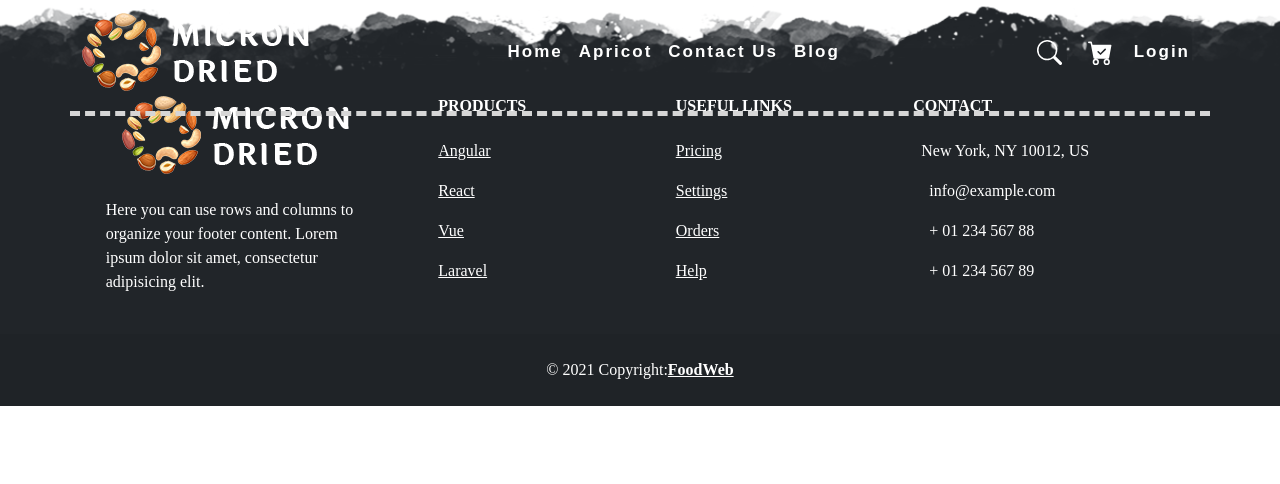
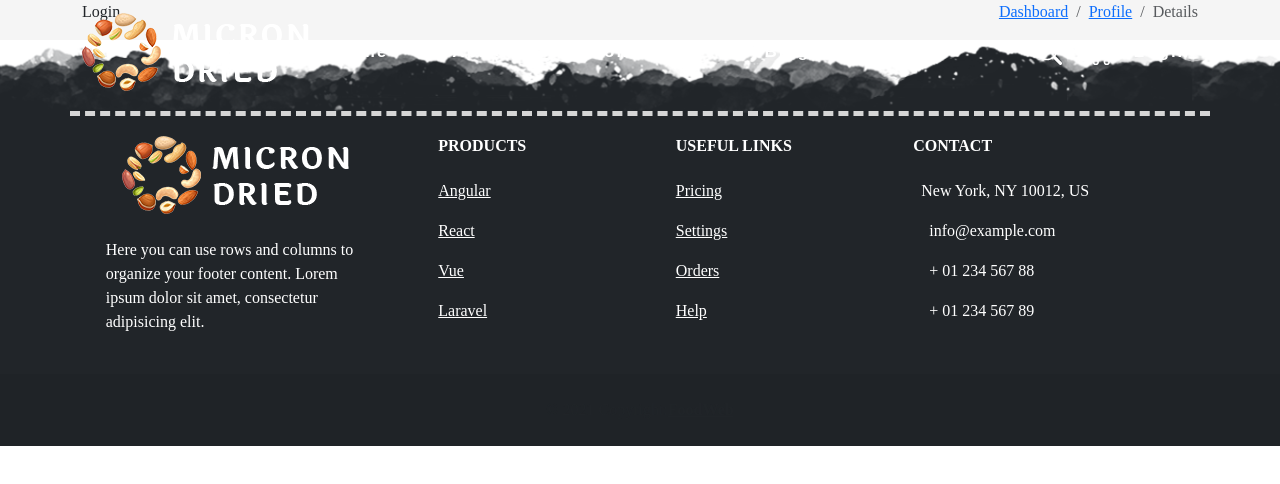
Before and after one commit to BasmalaAyman4/FoodWeb, a React (Create React App) app: page /login in a window 1280 px wide. Shown: the top 484 px of the page. Built offline with nearby package versions, Linux system fonts and the light colour scheme.

Commit message:
first commit

```diff
--- a/src/App.js
+++ b/src/App.js
@@ -1,26 +1,16 @@
 
 import './App.css';
 import Navbar from './Component/Global/NavBar/Navbar'
+import Footer from "./Component/Global/Footer/Footer"
 import Router from './Router/Router';
-import { createContext, useState } from 'react';
-import Footer from "./Component/Global/Footer/Footer"
-export const ThemeContext = createContext(null);
 function App() {
-  const [theme, setTheme] = useState("light")
-  const toggleTheme = () => {
-    setTheme((curr) => (curr === "light" ? "dark-mode" : "light"));
-  };
+
   return (
-    <ThemeContext.Provider value={{ theme, toggleTheme }}>
-      <div className="App " id={theme}>
-
-        <Navbar />
-        <Router />
-        <Footer />
-
-
-      </div>
-    </ThemeContext.Provider>
+    <div className="App ">
+      <Navbar />
+      <Router />
+      <Footer />
+    </div>
   );
 }
 
--- a/src/Component/Global/Card/Card.js
+++ b/src/Component/Global/Card/Card.js
@@ -7,7 +7,7 @@ const Card = ({ ProdItem }) => {
     const responsive = {
         desktop: {
             breakpoint: { max: 3000, min: 1024 },
-            items: 4,
+            items: 3,
             slidesToSlide: 4 // optional, default to 1.
         },
         tablet: {
@@ -24,7 +24,7 @@ const Card = ({ ProdItem }) => {
     return (
         <>
 
-            <div className={` container-fluid`}>
+            <div className={` container`}>
 
                 <div className="mt-5">
                     <Carousel responsive={responsive}
@@ -33,7 +33,7 @@ const Card = ({ ProdItem }) => {
                         arrows={false}
                         dotListClass="custom-dot-list-style">
                         {ProdItem && ProdItem.map(Val => (
-                            <Col className={`${style.card}`} lg="4" >
+                            <Col className={`${style.card}`}  >
                                 <div className={`${style.image}`}>
                                     <div className={`${style.flipCard}`}>
                                         <div className={`${style.flipCard__inner}`}>
--- a/src/Component/Global/Footer/Footer.css
+++ b/src/Component/Global/Footer/Footer.css
@@ -34,3 +34,7 @@
                 background-position: 100vw 0;
             }
         }
+
+.row{
+    color: #fff !important;
+}
--- a/src/Component/Global/NavBar/Navbar.css
+++ b/src/Component/Global/NavBar/Navbar.css
@@ -4,30 +4,36 @@ border-bottom: 5px dashed #d6d6d6;
 padding-bottom: 15px;
 }
 .nav{
+
+        top: 0;
     position: fixed !important;
+    overflow: hidden;
     width: 100%;
     background-color: transparent;
     color: var(--text-color);
-    z-index: 999;
+    z-index: 9;
     letter-spacing: 2px;
     font-family: RobotoBlack;
 
 }
-.f{
-display: flex !important;
+
+.navBackground{
+            top: 0;
+    position: fixed !important;
+    overflow: hidden;
+        width: 100%;
+        background-color: #111111;
+        color: var(--text-color);
+        z-index: 9;
+        letter-spacing: 2px;
+        border-bottom: 0.5px solid #d6d6d6;
+            box-shadow: 2px 0 12px 0 rgb(0 0 0 / 15%);
+}
+.f {
+    display: flex !important;
     justify-content: space-around !important;
     align-items: center !important;
     gap: 10%;
-}
-.navBackground{
-    position: fixed !important;
-        width: 100%;
-        background-color: #111111;
-        color: var(--text-color);
-        z-index: 999;
-        letter-spacing: 2px;
-        border-bottom: 0.5px solid #d6d6d6;
-            box-shadow: 2px 0 12px 0 rgb(0 0 0 / 15%);
 }
 .nav-link{
     color: #fff !important;
@@ -35,66 +41,8 @@ display: flex !important;
     font-size: 17px !important;
 font-weight: bold !important;
 }
-/* The switch - the box around the slider */
-.switch {
-    --width-of-switch: 3em;
-    --height-of-switch: 1.5em;
-    /* size of sliding icon -- sun and moon */
-    --size-of-icon: 1.4em;
-    /* it is like a inline-padding of switch */
-    --slider-offset: 0.3em;
-    position: relative;
-    width: var(--width-of-switch);
-    height: var(--height-of-switch);
-}
 
-/* Hide default HTML checkbox */
-.switch input {
-    opacity: 0;
-    width: 0;
-    height: 0;
-}
 
-/* The slider */
-.slider {
-    position: absolute;
-    cursor: pointer;
-    top: 0;
-    left: 0;
-    right: 0;
-    bottom: 0;
-    background-color: #f4f4f5;
-    transition: .4s;
-    border-radius: 30px;
-}
-
-.slider:before {
-    position: absolute;
-    content: "";
-    height: var(--size-of-icon, 1.4em);
-    width: var(--size-of-icon, 1.4em);
-    border-radius: 20px;
-    left: var(--slider-offset, 0.3em);
-    top: 50%;
-    transform: translateY(-50%);
-    background: linear-gradient(40deg, #ff0080, #ff8c00 70%);
-    transition: .4s;
-    -webkit-border-radius: 20px;
-    -moz-border-radius: 20px;
-    -ms-border-radius: 20px;
-    -o-border-radius: 20px;
-}
-
-input:checked+.slider {
-    background-color: #303136;
-}
-
-input:checked+.slider:before {
-    left: calc(100% - (var(--size-of-icon, 1.4em) + var(--slider-offset, 0.3em)));
-    background: #303136;
-    /* change the value of second inset in box-shadow to change the angle and direction of the moon  */
-    box-shadow: inset -3px -2px 5px -2px #8983f7, inset -10px -4px 0 0 #a3dafb;
-}
 .logo{
     display: flex;
 }
@@ -197,6 +145,13 @@ margin-left: 20px;
 .btn-close{
     color: var(--main-background-color) !important;
 }
-.na{
-    margin-left: 20%;
+
+.coll{
+    background-color: #111111;
 }
+@media (min-width:992px) {
+    .coll{
+        background-color: transparent;
+    }
+
+}
--- a/src/Component/Global/NavBar/Navbar.js
+++ b/src/Component/Global/NavBar/Navbar.js
@@ -9,14 +9,7 @@ import Logo from '../../../assets/logo.png'
 import { BsFillCartCheckFill, BsSearch } from "react-icons/bs";
 import Modal from 'react-bootstrap/Modal';
 export default function NavbarMenu() {
-    const values = [true];
-    const [fullscreen, setFullscreen] = useState(true);
-    const [show, setShow] = useState(false);
     const [navBg, setNavBg] = useState(false);
-    function handleShow(breakpoint) {
-        setFullscreen(breakpoint);
-        setShow(true);
-    }
     const changeNavBg = () => {
         window.scrollY >= 200 ? setNavBg(true) : setNavBg(false);
     }
@@ -29,103 +22,32 @@ export default function NavbarMenu() {
     }, [])
 
 
-    const setDarkMode = () => {
-        document.querySelector("body").setAttribute("data-theme", "dark-mode");
-        localStorage.setItem("selectedTheme", "dark-mode");
-    }
-    const setLightMode = () => {
-        document.querySelector("body").setAttribute("data-theme", "light-mode");
-        localStorage.setItem("selectedTheme", "light-mode");
-    }
-    const toggleTheme = (e) => {
-        if (e.target.checked) {
-            setDarkMode();
-        }
-        else {
-            setLightMode();
-        }
-    }
-    const selectedTheme = localStorage.getItem("selectedTheme");
-    if (selectedTheme === "dark-mode") {
-        setDarkMode();
-    }
+
     return (
 
         <>
-            {/*  {['sm'].map((expand) => (
-                <div onScroll={changeNavBg}>
-
-                    <Navbar key={expand} expand={expand} bg="dark" className={navBg ? "navBackground" : "nav"}  >
-                        <Container className={navBg ? "" : 'dot'} >
-                            <Navbar.Toggle aria-controls={`offcanvasNavbar-expand-${expand}`} />
-                            <Navbar.Offcanvas
-                                id={`offcanvasNavbar-expand-${expand}`}
-                                aria-labelledby={`offcanvasNavbarLabel-expand-${expand}`}
-                                placement="start"
-                            >
-                                <Offcanvas.Header >
-                                    <Offcanvas.Title id={`offcanvasNavbarLabel-expand-${expand}`}>
-                                    </Offcanvas.Title>
-                                </Offcanvas.Header>
-                                <Offcanvas.Body className='f'>
-                                    <div> <img alt="" src={Logo} /></div>
-                                    <Nav className="justify-content-start flex-grow-1 pe-3">
-                                        <Nav.Link href="/" className='px-4 '>HOME</Nav.Link>
-                                        <Nav.Link href="/product" className='px-4'>PRODUCT</Nav.Link>
-                                        <Nav.Link href="/contact" className='px-4'>CONTACT</Nav.Link>
-                                        <Nav.Link href="/aboutUs" className='px-4'>ABOUT</Nav.Link>
-                                    </Nav>
-
-                                </Offcanvas.Body>
-                            </Navbar.Offcanvas>
-                            <Navbar.Brand href="#" className='navbrand'>
-
-                                {values.map((v, idx) => (
-                                    <a href='#' key={idx} className="me-2 mb-2" onClick={() => handleShow(v)}>
-                                        <BsFillCartCheckFill className='shopCart' />
-                                        {typeof v === 'string' && `below ${v.split('-')[0]}`}
-                                    </a>
-                                ))}
-                                <Modal show={show} fullscreen={fullscreen} onHide={() => setShow(false)}>
-                                    <Modal.Header closeButton />
-                                    <Modal.Body>
-                                        <a href='/shop-cart' className='shop-cart__link'>SHOPPING CART</a>
-
-                                        <div className='subTotal'>
-                                            <p>Subtotal</p>
-                                            <p>840 AED</p>
-                                        </div>
-                                        <a href='#' className='check-out__link'> PROCEED TO CHECKOUT</a>
-                                    </Modal.Body>
-                                </Modal>
-                                <a href="/login" className='px-4 login' >LOGIN</a>
-                            </Navbar.Brand>
-                        </Container>
-                    </Navbar>
-                </div>
-            ))
-            } */}
             <div onScroll={changeNavBg}>
                 <Navbar collapseOnSelect expand="lg" className={navBg ? "navBackground" : "nav"} >
                     <Container className={navBg ? "" : 'dot'} >
                         <Navbar.Brand href="#home"><img alt="" src={Logo} /></Navbar.Brand>
                         <Navbar.Toggle aria-controls="responsive-navbar-nav" />
-                        <Navbar.Collapse id="responsive-navbar-nav">
+                        <Navbar.Collapse id="responsive-navbar-nav" className="coll">
                             <Nav className='me-auto na' >
-                                <Nav.Link href="#features">Home</Nav.Link>
-                                <Nav.Link href="#pricing">Apricot</Nav.Link>
-                                <Nav.Link href="#features">Contact Us</Nav.Link>
-                                <Nav.Link href="#pricing">Blog</Nav.Link>
+                                <Nav.Link href="/" className='me-5'>Home</Nav.Link>
+                                <Nav.Link href="/apricot" className='me-5'>Apricot</Nav.Link>
+                                <Nav.Link href="/contact" className='me-5'>Contact-Us</Nav.Link>
+                                <Nav.Link href="/blog" className='me-5'>Blog</Nav.Link>
                             </Nav>
                             <Nav>
                                 <Nav.Link href="#deets"><BsSearch className='shopCart' /></Nav.Link>
                                 <Nav.Link href="#deets"><BsFillCartCheckFill className='shopCart' /></Nav.Link>
-                                <Nav.Link href="#memes">Login</Nav.Link>
+                                <Nav.Link href="/login" >Login</Nav.Link>
                             </Nav>
 
                         </Navbar.Collapse>
                     </Container>
                 </Navbar>
+
             </div>
 
         </>
--- /dev/null
+++ b/src/Component/Login/Login.js
@@ -0,0 +1,31 @@
+import React from 'react'
+import 'bootstrap/dist/css/bootstrap.css';
+import Breadcrumb from 'react-bootstrap/Breadcrumb';
+import style from "./Login.module.css"
+import { Container } from 'react-bootstrap';
+export default function Login() {
+    return (
+        <>
+            <div className={`${style.color}`}>
+                <Container >
+                    <div className={`${style.login}`}>
+                        <p>Login</p>
+                        <div>
+                            <Breadcrumb>
+                                <Breadcrumb.Item href="#">
+                                    Dashboard
+                                </Breadcrumb.Item>
+                                <Breadcrumb.Item href="#">
+                                    Profile
+                                </Breadcrumb.Item>
+                                <Breadcrumb.Item active>
+                                    Details
+                                </Breadcrumb.Item>
+                            </Breadcrumb>
+                        </div>
+                    </div>
+                </Container>
+            </div>
+        </>
+    )
+}
--- /dev/null
+++ b/src/Component/Login/Login.module.css
@@ -0,0 +1,7 @@
+.login{
+    display: flex;
+    justify-content: space-between;
+}
+.color{
+    background-color: #f5f5f5 !important;
+}
--- a/src/Router/Router.js
+++ b/src/Router/Router.js
@@ -1,5 +1,6 @@
 
 import Home from "../Component/Home/Home"
+import Login from "../Component/Login/Login";
 
 import { BrowserRouter, Route, Routes } from "react-router-dom";
 export default function Router() {
@@ -8,10 +9,8 @@ export default function Router() {
         <BrowserRouter>
             <Routes>
                 <Route exact path="/" element={<Home />} />
-
+                <Route path="/login" element={<Login />} />
             </Routes>
         </BrowserRouter>
-
-
     )
 }
```
